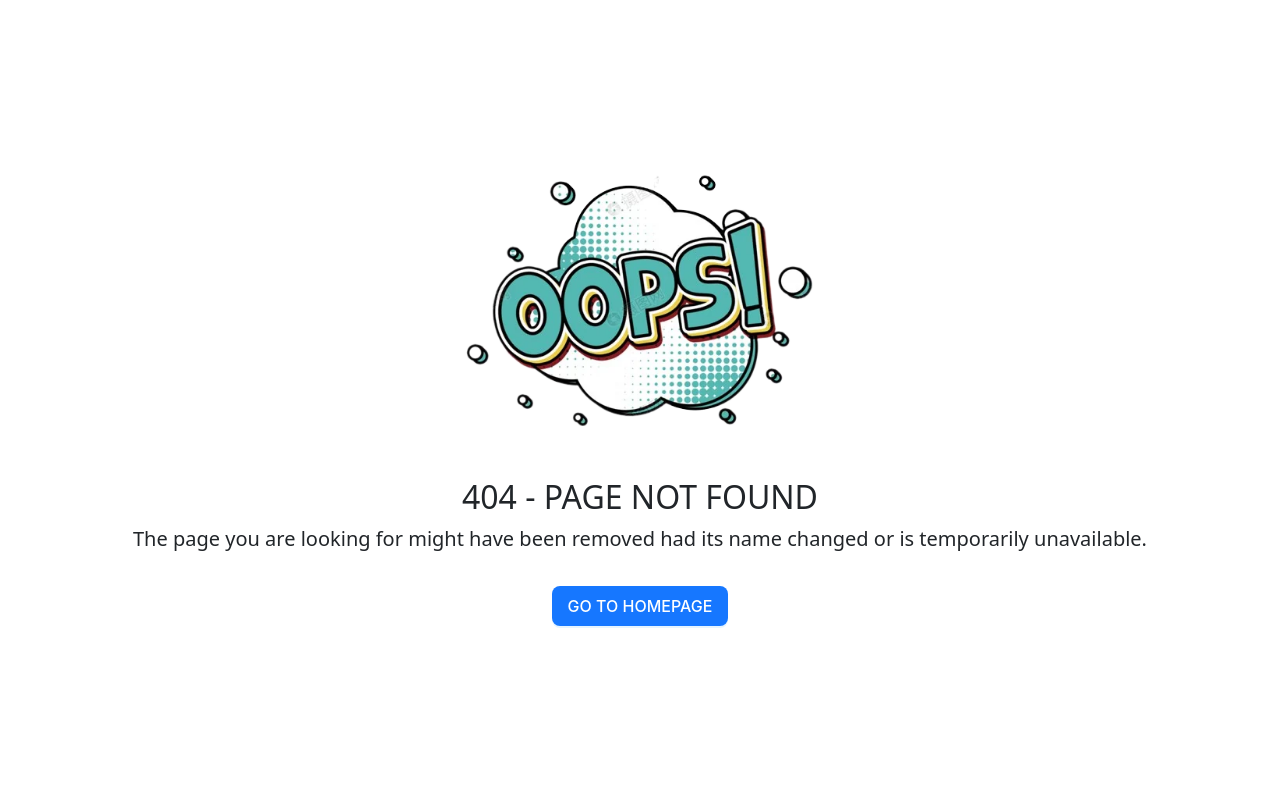
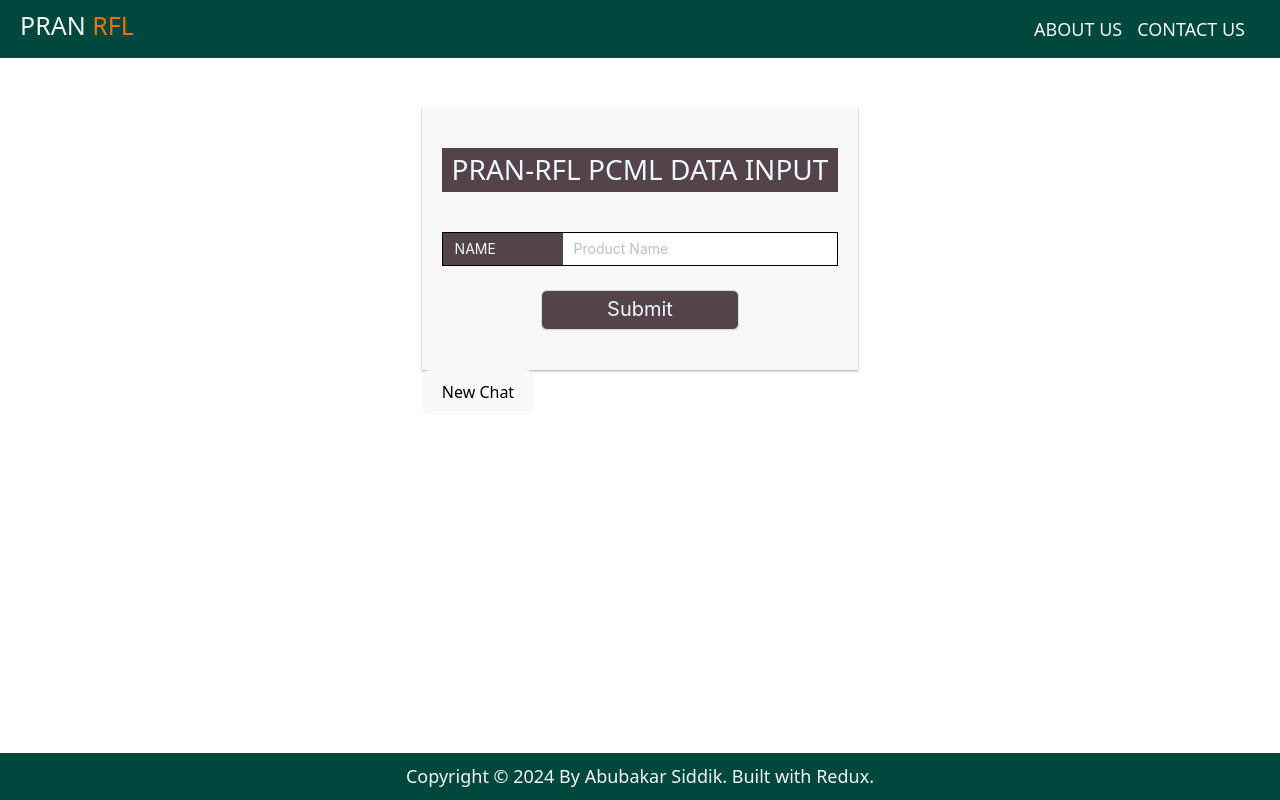
Before and after one commit to abubakarva33/gemini-clone, a React (Vite) app: page /1 in a window 1280 px wide. Before the commit this address had no page. Built offline with nearby package versions, Linux system fonts and the light colour scheme.

Commit message:
pagination

```diff
--- a/src/App.jsx
+++ b/src/App.jsx
@@ -2,22 +2,8 @@
 import "./App.css";
 import "bootstrap/dist/css/bootstrap.min.css";
 import { routes } from "./routes/Routes";
-import { useEffect, useState } from "react";
-import Spinner from "./components/Spinner/Spinner";
-
 function App() {
-  // const { isLoading } = useGetUserProfileQuery(); fetch something like this //
-
-  // useless---remove this part//
-  const [isLoading, setIsLoading] = useState(true);
-  useEffect(() => {
-    setTimeout(() => {
-      setIsLoading(false);
-    }, 2000);
-  }, []);
-  //useless---remove this part //
-
-  return <div>{isLoading ? <Spinner /> : <RouterProvider router={routes}></RouterProvider>}</div>;
+  return <RouterProvider router={routes}></RouterProvider>;
 }
 
 export default App;
--- a/src/config/gemini.js
+++ b/src/config/gemini.js
@@ -42,7 +42,9 @@
 
 async function run(prompt) {
   const result = await chatSession.sendMessage(prompt);
-  console.log(result.response.text());
+  console.log({
+    candidates: result.response.functionCalls(),
+  });
   return result.response.text();
 }
 
--- a/src/pages/non-shared/Another/Another.jsx
+++ b/src/pages/non-shared/Another/Another.jsx
@@ -1,35 +1,52 @@
 import { useDispatch, useSelector } from "react-redux";
 import "./Another.css";
-import { Button, Form, Input } from "antd";
+import { Button, Form, Input, Spin } from "antd";
 import run from "../../../config/gemini";
 import { setRes } from "../../../redux/features/ChatHistory";
 import { useState } from "react";
+import { Link, useNavigate, useParams } from "react-router-dom";
 
 const Another = () => {
+  const { id } = useParams();
+  const navigate = useNavigate();
   const dispatch = useDispatch();
-  const lastRes = useSelector((state) => state.chatHistory.lastRes);
-  const resHistory = useSelector((state) => state.chatHistory.resHistory);
+  const { lastRes, resHistory, history } = useSelector((state) => state.chatHistory);
   const [loading, setIsLoading] = useState(false);
-  console.log({ lastRes, loading, resHistory });
 
-  const onFinish = async ({ prompt }) => {
+  // set loading and set response history //
+  const chatResponseHandler = async ({ prompt }) => {
     setIsLoading(true);
-    const data = await run(prompt);
-    dispatch(setRes({ user: prompt, res: data }));
-    data && setIsLoading(false);
+    try {
+      const data = await run(prompt);
+      const newId = id || new Date().getTime();
+      dispatch(setRes({ user: prompt, res: data, id: newId }));
+      if (!id) {
+        navigate("/" + newId);
+      }
+    } catch (error) {
+      console.log(error);
+    } finally {
+      setIsLoading(false);
+    }
   };
 
   const onFinishFailed = (errorInfo) => {
     console.log("Failed:", errorInfo);
   };
+
   return (
-    <div>
+    <Spin spinning={loading}>
+      {Object.values(history).map((item) => (
+        <Link className="me-2" to={`/${item[0].id}`} key={item[0].id}>
+          {item[0].user}
+        </Link>
+      ))}
       <div style={{ maxWidth: 700, margin: "auto" }} className=" formTemplate">
         <h3 className="title"> PRAN-RFL PCML DATA INPUT</h3>
         <Form
           name="basic"
           className="login-form"
-          onFinish={onFinish}
+          onFinish={chatResponseHandler}
           layout="vertical"
           onFinishFailed={onFinishFailed}
           autoComplete="off"
@@ -56,20 +73,31 @@
           </Button>
         </Form>
       </div>
-      <h1>Last Res:</h1>
-      <p>{lastRes?.user}</p>
-      <p>{lastRes?.res}</p>
+      <button onClick={() => navigate("/")}>New Chat</button>
       <br />
-      <h1>History</h1>
       <div>
-        {resHistory?.map((item, ind) => (
-          <div key={ind}>
-            <p>{item?.user}</p>
-            <p>{item?.res}</p>
+        {id && Object.keys(history)?.length ? (
+          <div>
+            <h1>History</h1>
+            {history[id]?.map(({ user, res }, ind) => {
+              const output = res.replace(/\* \*\*(.*?)\*\* /g, "<h6>$1</h6>");
+              return (
+                <div key={ind}>
+                  <h5>
+                    {ind + 1} {user}
+                  </h5>
+                  <p>
+                    <div dangerouslySetInnerHTML={{ __html: output }} />
+                  </p>
+                </div>
+              );
+            })}
           </div>
-        ))}
+        ) : (
+          ""
+        )}
       </div>
-    </div>
+    </Spin>
   );
 };
 
--- a/src/redux/features/ChatHistory.js
+++ b/src/redux/features/ChatHistory.js
@@ -1,7 +1,8 @@
 import { createSlice } from "@reduxjs/toolkit";
 
 const initialState = {
-  lastRes: { user: "", res: "" },
+  history: {},
+  lastRes: { user: "", res: "", id: undefined },
   resHistory: [],
 };
 
@@ -10,8 +11,19 @@
   initialState,
   reducers: {
     setRes: (state, { payload }) => {
-      state.lastRes = { user: payload.user, res: payload.res };
-      state.resHistory.push({ user: payload.user, res: payload.res });
+      const id = payload.id || new Date().getTime();
+      state.lastRes = {
+        user: payload.user,
+        res: payload.res,
+        id,
+      };
+
+      const ids = Object.keys(state.history);
+      if (ids.includes(id)) {
+        state.history[id]?.push(payload);
+      } else {
+        state.history[id] = [payload];
+      }
     },
   },
 });
--- a/src/redux/features/UserSlice.js
+++ b/src/redux/features/UserSlice.js
@@ -13,7 +13,6 @@
       state.token = payload.token;
       state.isLogin = Boolean(payload.token);
     },
-
   },
 });
 
--- a/src/routes/Routes.jsx
+++ b/src/routes/Routes.jsx
@@ -11,6 +11,7 @@
     children: [
       // { path: "/sample", element: <Sample /> },
       { path: "/", element: <Another /> },
+      { path: "/:id", element: <Another /> },
     ],
   },
   {
```
Also changed, not shown: src/utilities/utilities.js (added, +11 -0 lines).
